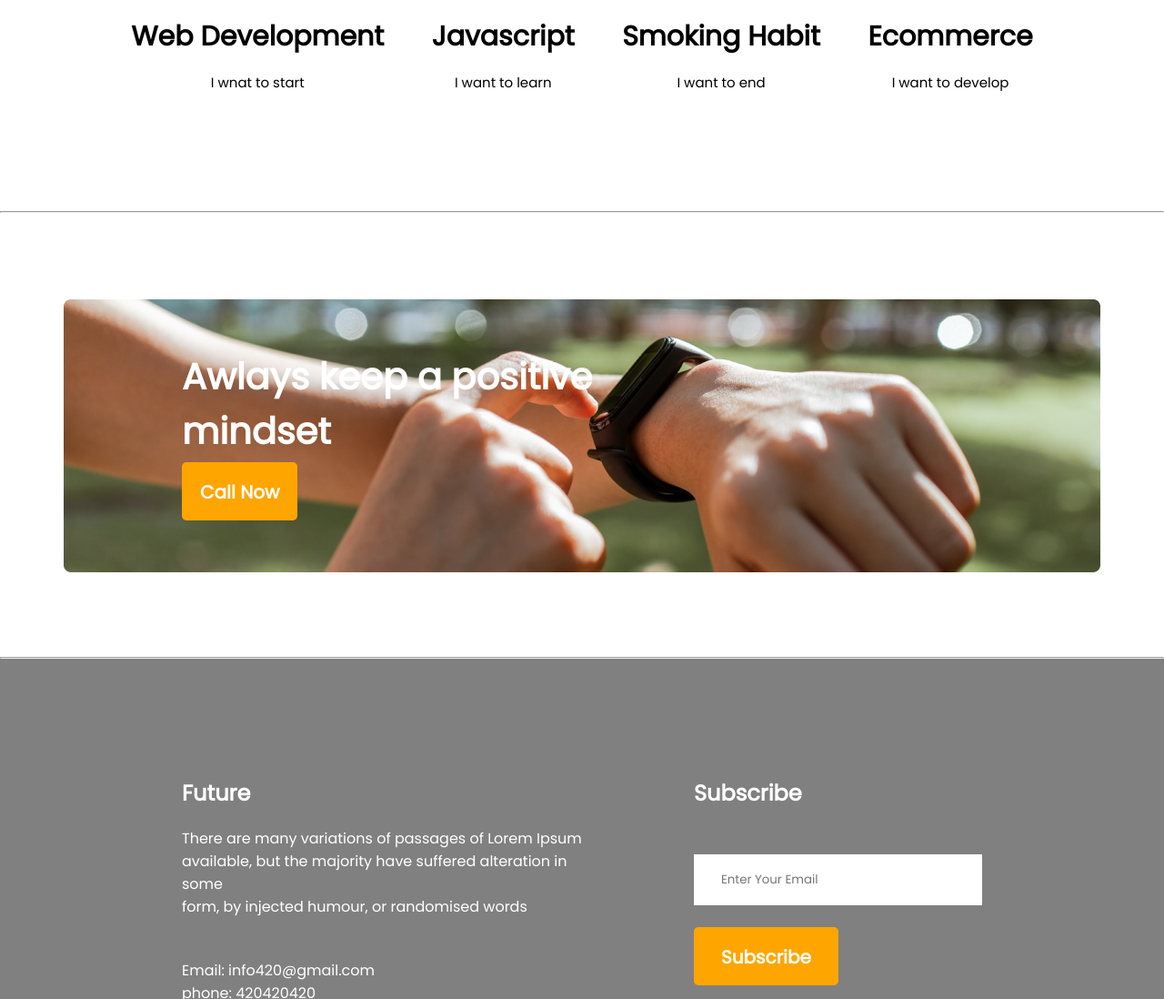
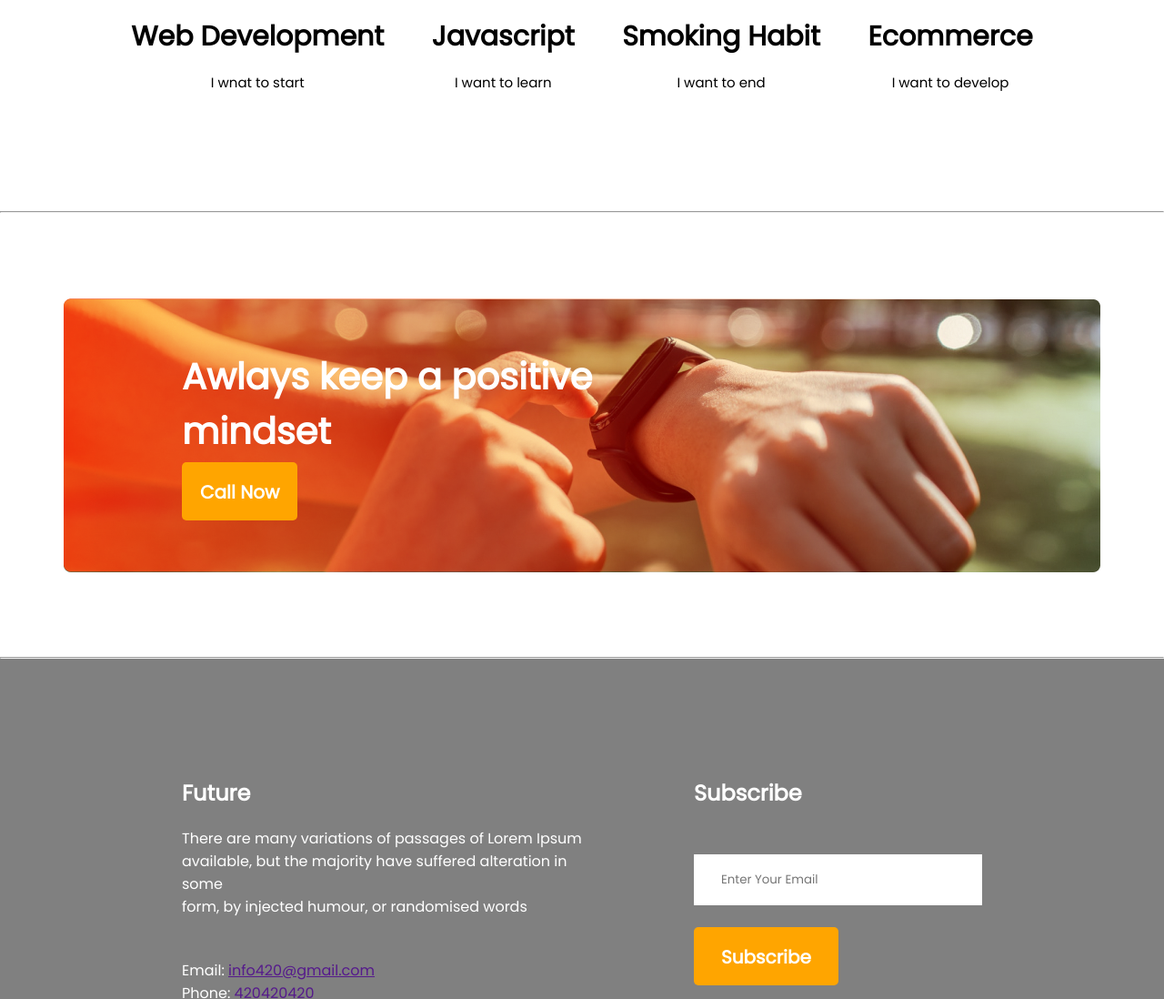
Before and after one commit to atikurhasan/new-year, a plain HTML site: page index.html in a window 1280 px wide. Shown: the part 1836-2934 px from the top of the page at 91% size. Drawn offline with Linux system fonts and the light colour scheme.

Commit message:
first comit

```diff
--- a/index.html
+++ b/index.html
@@ -91,7 +91,7 @@
         <section class="contact">
             <div class="full-contact">
                 <h1 class="contact-1">Future</h1>
-                <p class="paragraph">There are many variations of passages of Lorem Ipsum <br> available, but the majority have suffered alteration in some <br> form, by injected humour, or randomised words</p> <br> Email: info420@gmail.com <br> phone: 420420420 <br>
+                <p class="paragraph">There are many variations of passages of Lorem Ipsum <br> available, but the majority have suffered alteration in some <br> form, by injected humour, or randomised words</p> <br> Email:  <a href=""> info420@gmail.com </a><br> Phone: <a href=""> 420420420 </a><br>
                 <a href=""><img src="images/icons/fb.png" alt=""></a>
                 <a href=""><img src="images/icons/twitter.png" alt=""></a>
                 <a href=""><img src="images/icons/youtube.png" alt=""></a>
--- a/styles/portfolio.css
+++ b/styles/portfolio.css
@@ -162,11 +162,12 @@ nav img {
 .image-text {
     font-weight: 700;
     font-size: 40px;
-    background-image: url('../images/watch.png');
+    background-image: url('../images/watch.png'), url(../images/gradient3.png);
     padding: 150px 200px;
     background-repeat: no-repeat;
     background-position: center;
     color: white;
+    background-blend-mode: overlay;
 }
 /* contact */
 
```
